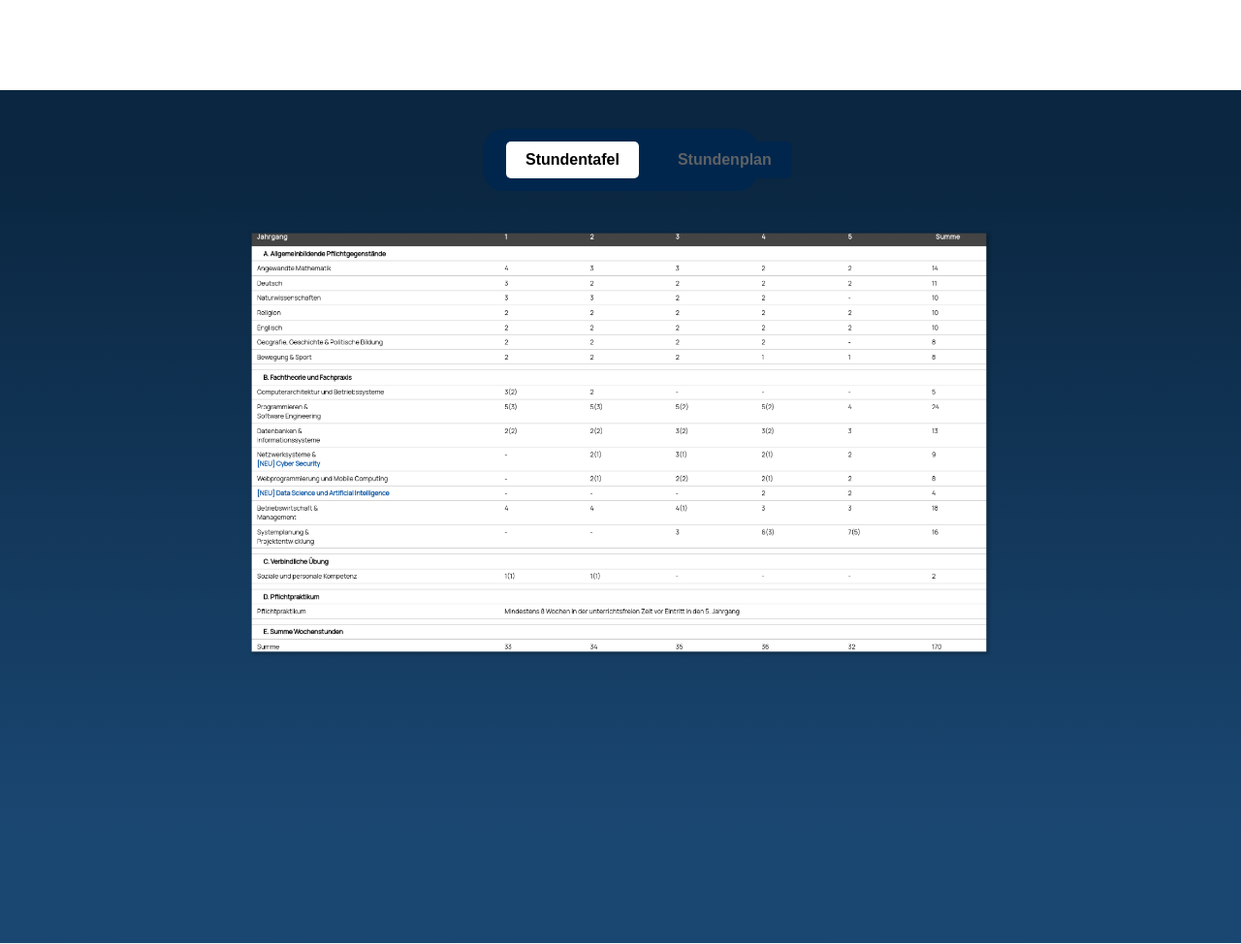
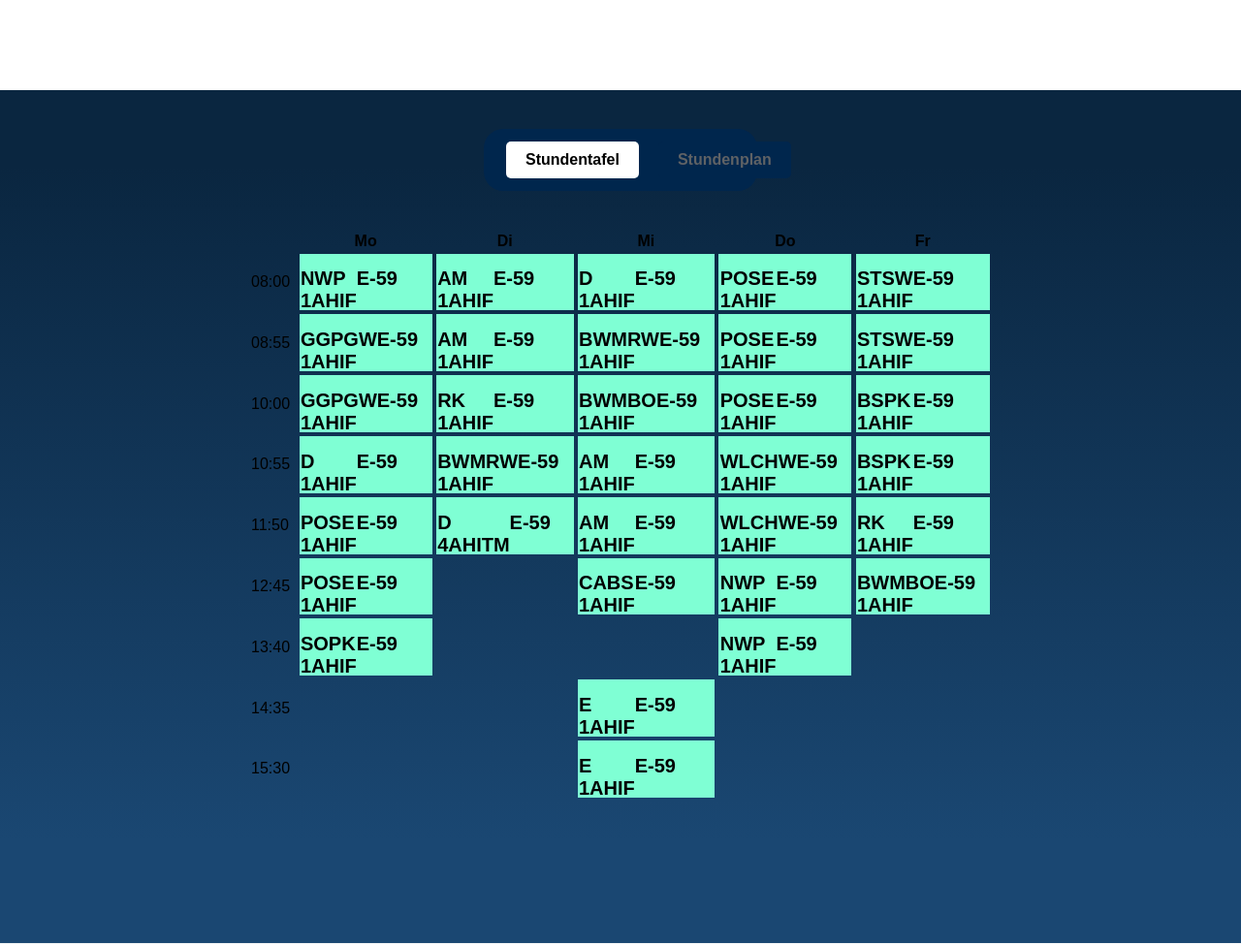
Before and after one commit to 2426-itp-AHITM/edusphere, a PHP site: page /ddp/ddp.html in a window 1280 px wide. Shown: the part 1832-2806 px from the top of the page at 97% size. Run offline with PHP 8.4, Linux system fonts and the light colour scheme.

Commit message:
stundenplan

```diff
--- a/HTML/Umsetzung_Lien/Homepage/ddp/ddp.html
+++ b/HTML/Umsetzung_Lien/Homepage/ddp/ddp.html
@@ -74,25 +74,355 @@
 
     <div id="timetable">
         <div id="switch">
-            <div class="switchbutton" id="start" onclick="switchImg(this,1)">Stundentafel</div>
-            <div class="switchbutton" onclick="switchImg(this,2)">Stundenplan</div>
+            <div class="switchbutton start" id="button1">Stundentafel</div>
+            <div class="switchbutton" id="button2">Stundenplan</div>
         </div>
-        <div id="anzeige">
-            <img id="imageDisplay" src="../img/stundentafel.png" onclick="showPopup()" alt="Image 1">
+
+        <div id="container1">
+            <table>
+                <thead>
+                    <tr>
+                        <th></th>
+                        <th>Mo</th>
+                        <th>Di</th>
+                        <th>Mi</th>
+                        <th>Do</th>
+                        <th>Fr</th>
+                    </tr>
+                </thead>
+
+                <tbody>
+                    <!-- 1.Reihe -->
+                    <tr>
+                        <td class="time-column">08:00</td>
+                        <td>
+                            <div class="stunden-container">
+                                <h1>NWP <br> 1AHIF</h1>
+                                <h1>E-59</h1>
                             </div>
-        <div id="popup" class="popup">
-            <h2>BWMBO</h2>
-            <p>BWM | Betriebswirtschaft und Management </p>
-            <p>
-                Egal, ob du nach der Schule selber ein Unternehmen gründest, oder in einer Firma angestellt bist, es ist
-                sehr wichtig, dass du verstehst, wie Unternehmen aufgebaut sind, wie dort Abläufe definiert werden, was
-                das Gesetz von Unternehmen verlangt, wie Buchhaltung und Kostenrechnung funktionieren usw. Das alles
-                lernst du hier. Wir verwenden dazu die weltweit größte Enterprise-Software und haben diese als einzige
-                Schule auch hausintern installiert.
-            </p>
+                        </td>
 
+                        <td>
+                            <div class="stunden-container">
+                                <h1>AM <br> 1AHIF</h1>
+                                <h1>E-59</h1>
                             </div>
-        <div id="overlay2" class="overlay2" onclick="hidePopup()"></div>
+                        </td>
+
+                        <td>
+                            <div class="stunden-container">
+                                <h1>D <br> 1AHIF</h1>
+                                <h1>E-59</h1>
+                            </div>
+                        </td>
+
+                        <td>
+                            <div class="stunden-container">
+                                <h1>POSE <br> 1AHIF</h1>
+                                <h1>E-59</h1>
+                            </div>
+                        </td>
+
+                        <td>
+                            <div class="stunden-container">
+                                <h1>STSW <br> 1AHIF</h1>
+                                <h1>E-59</h1>
+                            </div>
+                        </td>
+                    </tr>
+
+                    <!-- 2.Reihe -->
+                    <tr>
+                        <td class="time-column">08:55</td>
+                        <td>
+                            <div class="stunden-container">
+                                <h1>GGPGW <br> 1AHIF</h1>
+                                <h1>E-59</h1>
+                            </div>
+                        </td>
+
+                        <td>
+                            <div class="stunden-container">
+                                <h1>AM <br> 1AHIF</h1>
+                                <h1>E-59</h1>
+                            </div>
+                        </td>
+
+                        <td>
+                            <div class="stunden-container">
+                                <h1>BWMRW <br> 1AHIF</h1>
+                                <h1>E-59</h1>
+                            </div>
+                        </td>
+
+                        <td>
+                            <div class="stunden-container">
+                                <h1>POSE <br> 1AHIF</h1>
+                                <h1>E-59</h1>
+                            </div>
+                        </td>
+
+                        <td>
+                            <div class="stunden-container">
+                                <h1>STSW <br> 1AHIF</h1>
+                                <h1>E-59</h1>
+                            </div>
+                        </td>
+                    </tr>
+
+                    <!-- 3.Reihe -->
+                    <tr>
+                        <td class="time-column">10:00</td>
+                        <td>
+                            <div class="stunden-container">
+                                <h1>GGPGW <br> 1AHIF</h1>
+                                <h1>E-59</h1>
+                            </div>
+                        </td>
+
+                        <td>
+                            <div class="stunden-container">
+                                <h1>RK <br> 1AHIF</h1>
+                                <h1>E-59</h1>
+                            </div>
+                        </td>
+
+                        <td>
+                            <div class="stunden-container">
+                                <h1>BWMBO <br> 1AHIF</h1>
+                                <h1>E-59</h1>
+                            </div>
+                        </td>
+
+                        <td>
+                            <div class="stunden-container">
+                                <h1>POSE <br> 1AHIF</h1>
+                                <h1>E-59</h1>
+                            </div>
+                        </td>
+
+                        <td>
+                            <div class="stunden-container">
+                                <h1>BSPK <br> 1AHIF</h1>
+                                <h1>E-59</h1>
+                            </div>
+                        </td>
+                    </tr>
+
+                    <!-- 4.Reihe -->
+                    <tr>
+                        <td class="time-column">10:55</td>
+                        <td>
+                            <div class="stunden-container">
+                                <h1>D <br> 1AHIF</h1>
+                                <h1>E-59</h1>
+                            </div>
+                        </td>
+
+                        <td>
+                            <div class="stunden-container">
+                                <h1>BWMRW <br> 1AHIF</h1>
+                                <h1>E-59</h1>
+                            </div>
+                        </td>
+
+                        <td>
+                            <div class="stunden-container">
+                                <h1>AM <br> 1AHIF</h1>
+                                <h1>E-59</h1>
+                            </div>
+                        </td>
+
+                        <td>
+                            <div class="stunden-container">
+                                <h1>WLCHW <br> 1AHIF</h1>
+                                <h1>E-59</h1>
+                            </div>
+                        </td>
+
+                        <td>
+                            <div class="stunden-container">
+                                <h1>BSPK <br> 1AHIF</h1>
+                                <h1>E-59</h1>
+                            </div>
+                        </td>
+                    </tr>
+
+                    <!-- 5.Reihe -->
+                    <tr>
+                        <td class="time-column">11:50</td>
+                        <td>
+                            <div class="stunden-container">
+                                <h1>POSE <br> 1AHIF</h1>
+                                <h1>E-59</h1>
+                            </div>
+                        </td>
+
+                        <td>
+                            <div class="stunden-container">
+                                <h1>D <br> 4AHITM</h1>
+                                <h1>E-59</h1>
+                            </div>
+                        </td>
+
+                        <td>
+                            <div class="stunden-container">
+                                <h1>AM <br> 1AHIF</h1>
+                                <h1>E-59</h1>
+                            </div>
+                        </td>
+
+                        <td>
+                            <div class="stunden-container">
+                                <h1>WLCHW <br> 1AHIF</h1>
+                                <h1>E-59</h1>
+                            </div>
+                        </td>
+
+                        <td>
+                            <div class="stunden-container">
+                                <h1>RK <br> 1AHIF</h1>
+                                <h1>E-59</h1>
+                            </div>
+                        </td>
+                    </tr>
+
+                    <!-- 6.Reihe -->
+                    <tr>
+                        <td class="time-column">12:45</td>
+                        <td>
+                            <div class="stunden-container">
+                                <h1>POSE <br> 1AHIF</h1>
+                                <h1>E-59</h1>
+                            </div>
+                        </td>
+
+                        <td>
+
+                        </td>
+
+                        <td>
+                            <div class="stunden-container">
+                                <h1>CABS <br> 1AHIF</h1>
+                                <h1>E-59</h1>
+                            </div>
+                        </td>
+
+                        <td>
+                            <div class="stunden-container">
+                                <h1>NWP <br> 1AHIF</h1>
+                                <h1>E-59</h1>
+                            </div>
+                        </td>
+
+                        <td>
+                            <div class="stunden-container">
+                                <h1>BWMBO <br> 1AHIF</h1>
+                                <h1>E-59</h1>
+                            </div>
+                        </td>
+                    </tr>
+
+                    <!-- 7.Reihe -->
+                    <tr>
+                        <td class="time-column">13:40</td>
+                        <td>
+                            <div class="stunden-container">
+                                <h1>SOPK <br> 1AHIF</h1>
+                                <h1>E-59</h1>
+                            </div>
+                        </td>
+
+                        <td>
+
+                        </td>
+
+                        <td>
+
+                        </td>
+
+                        <td>
+                            <div class="stunden-container">
+                                <h1>NWP <br> 1AHIF</h1>
+                                <h1>E-59</h1>
+                            </div>
+                        </td>
+
+                        <td>
+
+                        </td>
+                    </tr>
+
+                    <!-- 8.Reihe -->
+                    <tr>
+                        <td class="time-column">14:35</td>
+                        <td>
+
+                        </td>
+
+                        <td>
+
+                        </td>
+
+                        <td>
+                            <div class="stunden-container">
+                                <h1>E <br> 1AHIF</h1>
+                                <h1>E-59</h1>
+                            </div>
+                        </td>
+
+                        <td>
+
+                        </td>
+
+                        <td>
+
+                        </td>
+                    </tr>
+
+                    <!-- 8.Reihe -->
+                    <tr>
+                        <td class="time-column">15:30</td>
+                        <td>
+
+                        </td>
+
+                        <td>
+
+                        </td>
+
+                        <td>
+                            <div class="stunden-container">
+                                <h1>E <br> 1AHIF</h1>
+                                <h1>E-59</h1>
+                            </div>
+                        </td>
+
+                        <td>
+
+                        </td>
+
+                        <td>
+
+                        </td>
+                    </tr>
+                </tbody>
+
+            </table>
+        </div>
+
+        <div id="container2">
+            <img src="../img/stundentafel.png" alt="">
+        </div>
+
+        <div id="overlay2"></div>
+
+        <div id="output-box">
+            <h1 id="output-boxH"></h1>
+            <h2 id="output-boxH2"></h2>
+            <p id="output-boxP"></p>
+        </div>
+
     </div>
 
 
--- a/HTML/Umsetzung_Lien/Homepage/ddp/styleDdp.css
+++ b/HTML/Umsetzung_Lien/Homepage/ddp/styleDdp.css
@@ -192,7 +192,7 @@ a {
     width: 100%;
 }
 
-#start {
+.start {
     background-color: white;
     color: black;
 }
@@ -202,6 +202,7 @@ a {
     background: linear-gradient(0deg, rgba(26, 71, 114, 1) 12%, rgba(10, 38, 64, 1) 91%);
     height: 100vh;
     padding: 5vh;
+    position: relative;
 }
 
 .popup {
@@ -758,3 +759,57 @@ footer {
     padding-top: 2vw;
     padding-bottom: 2vw;
 }
+
+
+
+
+
+/* stundenplan */
+
+
+.stunden-container {
+    display: flex;
+    background-color: aquamarine;
+    width: 98%;
+    height: 7vh;
+    font-size: 10px;
+    padding: 1%;
+}
+
+#output-box {
+    visibility: hidden;
+    width: 30vw;
+    background-color: white;
+    z-index: 1001;
+    position: absolute;
+    height: 30%;
+    left: 35%;
+    top: 35%;
+}
+
+#overlay2 {
+    position: fixed;
+    top: 0;
+    left: 0;
+    width: 100%;
+    height: 100%;
+    background: rgba(0, 0, 0, 0.5);
+    visibility: hidden;
+    z-index: 1000;
+}
+
+table{
+    margin: auto;
+    width: 60vw;
+}
+
+
+#container2{
+    width: 60vw;
+    margin: auto;
+}
+
+#container2> img{
+    width: 100%;
+    margin: auto;
+}
```
Also changed, not shown: HTML/Umsetzung_Lien/Homepage/ddp/scriptDdp.js (+98 -16 lines). Lines whose indentation alone changed are shown as unchanged.
